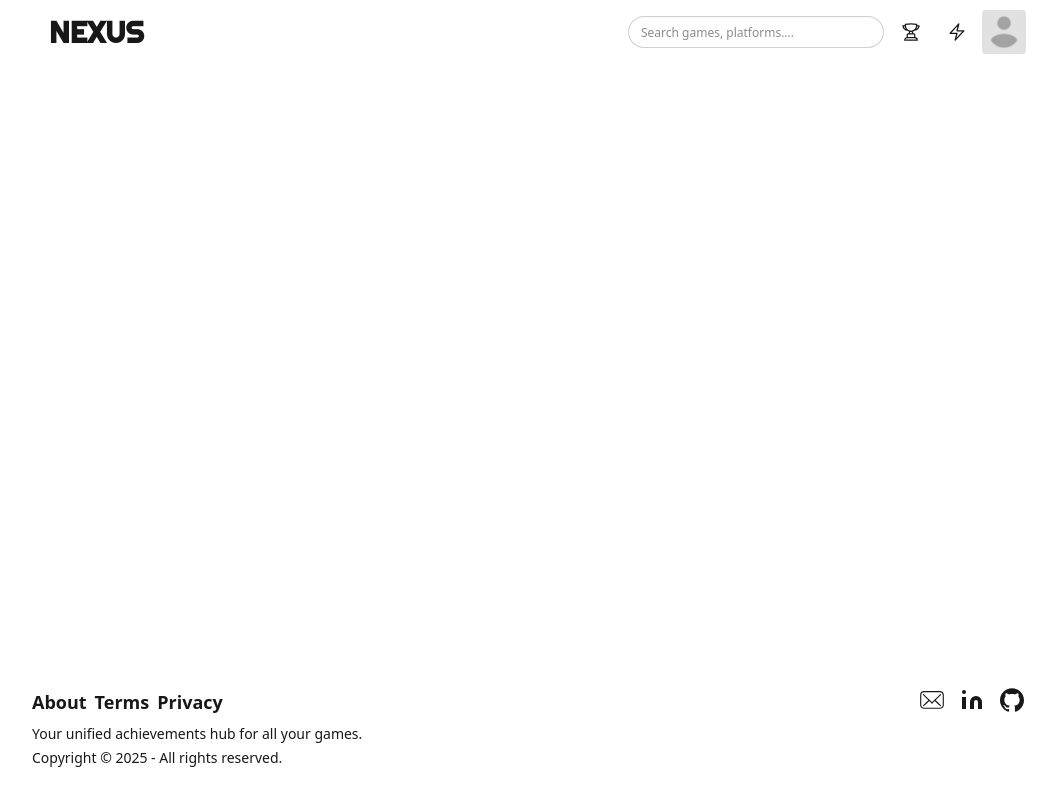
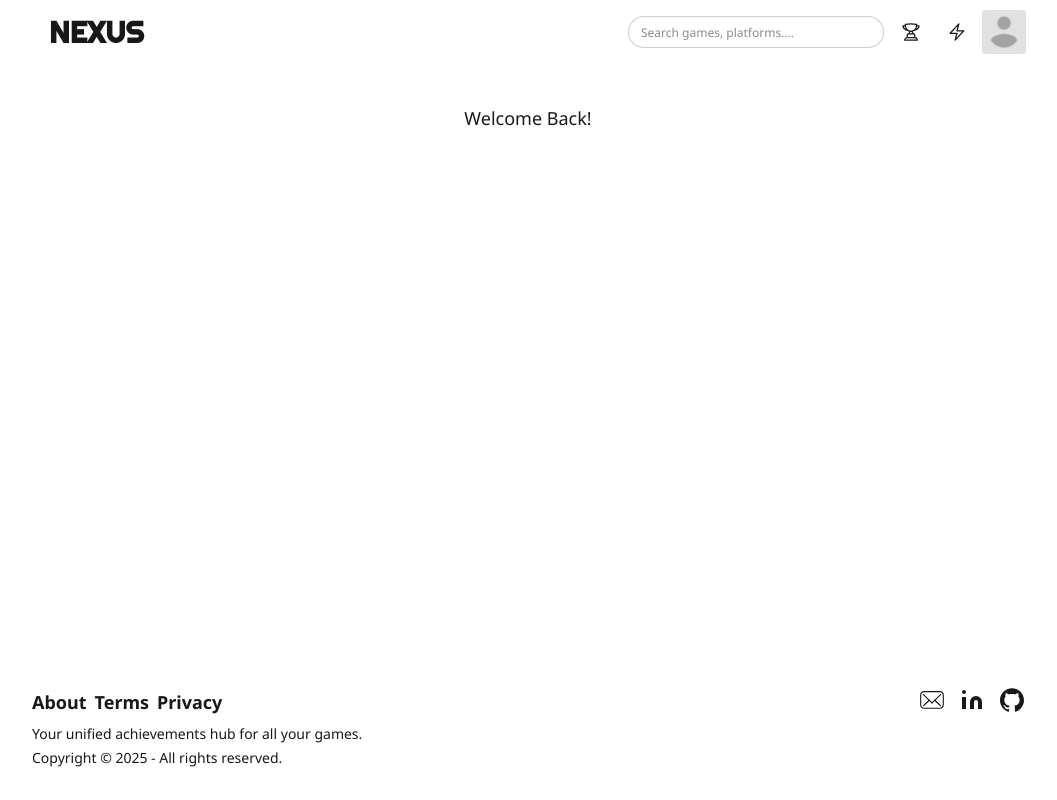
Before and after one commit to nicolassm145/achievement-tracker, a React (Vite) app: page / in a window 1280 px wide. Shown: the whole page, without its empty margins (112-1169 px from the left). Built offline with nearby package versions, Linux system fonts and the light colour scheme.

Commit message:
feat: add InfoComponent and TitleComponent for dynamic content display

```diff
--- /dev/null
+++ b/src/components/InfoComponent.tsx
@@ -0,0 +1,21 @@
+import React from 'react';
+import { useTranslation } from 'react-i18next';
+
+const InfoComponent: React.FC = () => {
+  const { t } = useTranslation();
+  return (
+    <section className="text-base-content">
+      <div className="container mx-auto px-4 py-10 sm:px-6 lg:px-8">
+        <div className="grid grid-cols-1 gap-x-6 gap-y-8 lg:grid-cols-12">
+          <div className="col-span-1 lg:col-span-12">
+            <p className="text-center text-sm sm:text-lg">
+              {t('infoProfile.msg')}
+            </p>
+          </div>
+        </div>
+      </div>
+    </section>
+  );
+};
+
+export default InfoComponent;
--- /dev/null
+++ b/src/components/TitleComponent.tsx
@@ -0,0 +1,14 @@
+import { useEffect } from 'react';
+
+interface Props {
+  title: string;
+}
+
+const TitleComponent = (props: Props) => {
+  useEffect(() => {
+    document.title = props.title;
+  }, [props.title]);
+  return null;
+};
+
+export default TitleComponent;
--- a/src/index.css
+++ b/src/index.css
@@ -1,4 +1,6 @@
 @import url('https://fonts.googleapis.com/css2?family=Righteous&display=swap');
+@import url('https://fonts.googleapis.com/css2?family=Noto+Sans:ital,wght@0,100..900;1,100..900&display=swap');
+
 @import 'tailwindcss';
 @plugin "daisyui" {
   themes:
@@ -8,6 +10,7 @@
 
 @theme {
   --font-righteous: 'Righteous', cursive;
+  --font-sans: 'Noto Sans', sans-serif;
 }
 
 [data-theme="light"] .register-overlay {
--- a/src/locales/en.json
+++ b/src/locales/en.json
@@ -15,9 +15,13 @@
     "games": "Games",
     "activity": "Activity"
   },
+  "infoProfile": {
+    "msg": "Welcome Back!"
+  },
   "auth": {
     "login": "Login",
     "register": "Create a new account",
+    "registerTitle": "Register",
     "username": "Username",
     "password": "Password",
     "confirmPassword": "Confirm Password",
--- a/src/locales/pt.json
+++ b/src/locales/pt.json
@@ -13,6 +13,9 @@
     "profile": "Perfil",
     "games": "Jogos",
     "activity": "Atividade"
+  },
+   "infoProfile": {
+    "msg": "Bem-vindo de volta!"
   },
   "auth": {
     "login": "Entrar",
--- a/src/pages/Auth/Login/index.tsx
+++ b/src/pages/Auth/Login/index.tsx
@@ -1,4 +1,3 @@
-// src/pages/Auth/Login/index.tsx
 import { useTranslation } from 'react-i18next';
 import AuthComponent from '../../../components/AuthComponent';
 
@@ -6,11 +5,11 @@ const LoginPage: React.FC = () => {
   const { t } = useTranslation();
 
   return (
-    <div className="flex min-h-screen flex-col bg-[url('/registerBG.png')] bg-cover bg-center">
+    <div className="flex min-h-screen flex-col bg-[url('/loginBG.jpg')] bg-cover bg-center">
       <AuthComponent />
       {/* Container que ocupa o espaço restante e centraliza o card */}
       <div className="flex flex-1 items-center justify-center px-4 sm:px-6 md:px-8 lg:px-10">
-        <form className="register-overlay flex w-full max-w-xs flex-col items-center rounded-lg p-8 shadow-md backdrop-blur-sm sm:max-w-md sm:p-10 md:max-w-lg md:p-12">
+        <form className="register-overlay flex w-full max-w-xs flex-col items-center rounded-lg p-8 shadow-md backdrop-blur-sm sm:max-w-md sm:p-10 md:max-w md:p-12">
           {/* Título da página de login */}
           <h1 className="mb-6 text-center text-2xl font-bold tracking-tight">
             {t('auth.login')}
--- a/src/pages/Home/index.tsx
+++ b/src/pages/Home/index.tsx
@@ -1,11 +1,14 @@
+import InfoComponent from "../../components/InfoComponent";
 import SystemLayout from "../../components/Layout/SystemLayout";
 
 const HomePage = () => {
   return (
     <SystemLayout>
-      <div className="">
+      <div className="px-4 sm:px-10 lg:px-36">
+      <InfoComponent />
+      </div>
 
-      </div>
+
     </SystemLayout>
   );
 };
--- a/src/pages/NotFound/index.tsx
+++ b/src/pages/NotFound/index.tsx
@@ -0,0 +1,14 @@
+import { Link } from "react-router-dom";
+
+const NotFound = () => {
+  return (
+    <div className="min-h-screen flex flex-col items-center justify-center text-center px-36">
+      <h1 className="text-6xl font-bold mb-12">Página não encontrada.</h1>
+      <Link to="/" className="bg-blue-800 text-white px-4 py-2 rounded hover:bg-blue-500 transition-colors mt-4">
+        Home
+      </Link>
+    </div>
+  );
+};
+
+export default NotFound;
--- a/src/routes/Router.tsx
+++ b/src/routes/Router.tsx
@@ -2,6 +2,8 @@ import { createBrowserRouter } from 'react-router-dom';
 import HomePage from '../pages/Home';
 import RegisterPage from '../pages/Auth/Register';
 import LoginPage from '../pages/Auth/Login';
+import TitleComponent from '../components/TitleComponent';
+import NotFound from '../pages/NotFound';
 
 const router = createBrowserRouter([
   {
@@ -9,6 +11,7 @@ const router = createBrowserRouter([
     element: (
       <>
         <HomePage />
+        <TitleComponent title="Nexus" />
       </>
     ),
   },
@@ -17,6 +20,7 @@ const router = createBrowserRouter([
     element: (
       <>
         <RegisterPage />
+        <TitleComponent title="Register" />
       </>
     ),
   },
@@ -25,6 +29,16 @@ const router = createBrowserRouter([
     element: (
       <>
         <LoginPage />
+        <TitleComponent title="Login" />
+      </>
+    ),
+  },
+  {
+    path: "*",
+    element: (
+      <>
+        <NotFound />
+        <TitleComponent title="NotFound" />
       </>
     ),
   }
```
Also changed, not shown: public/loginBG.jpg (added).
